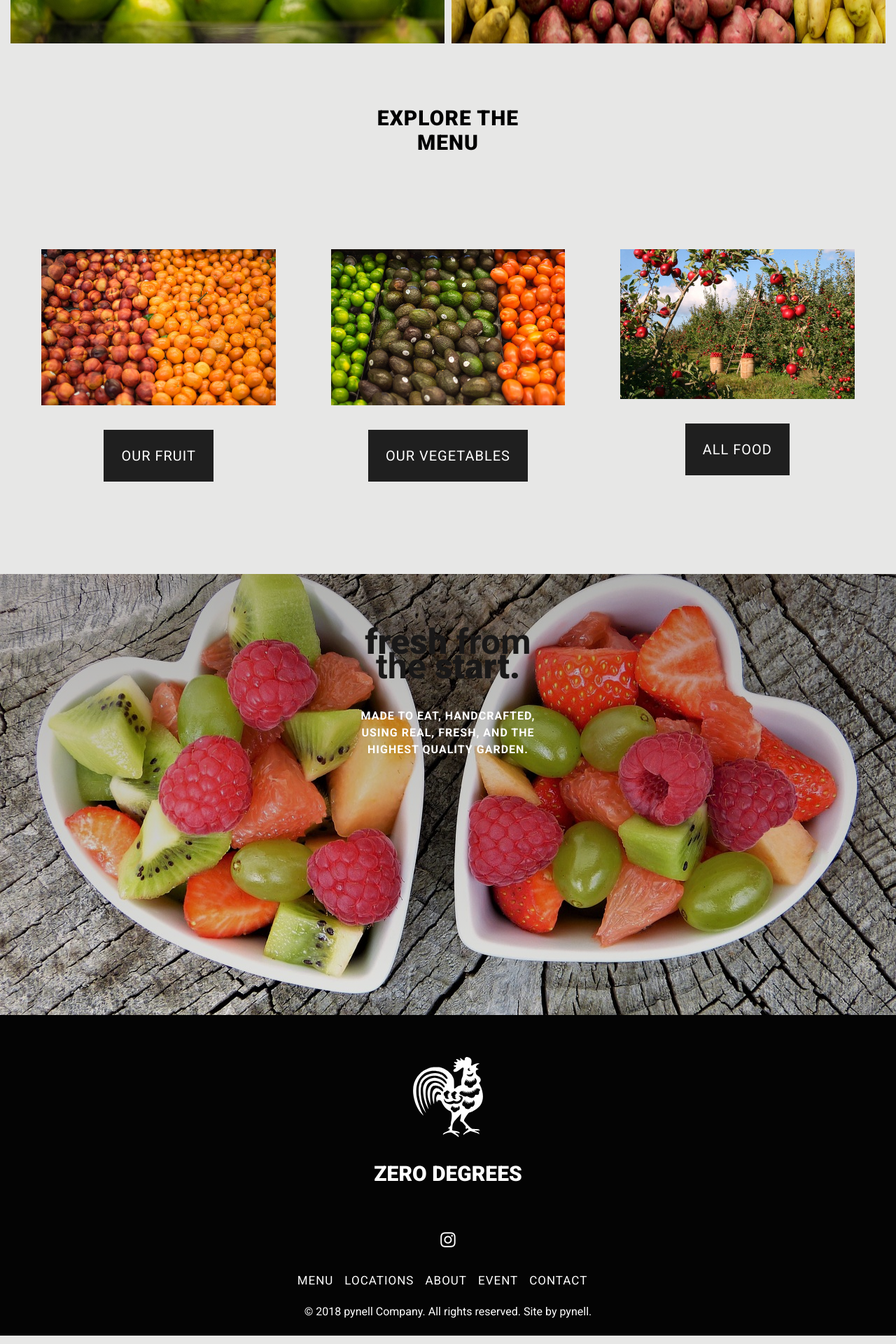
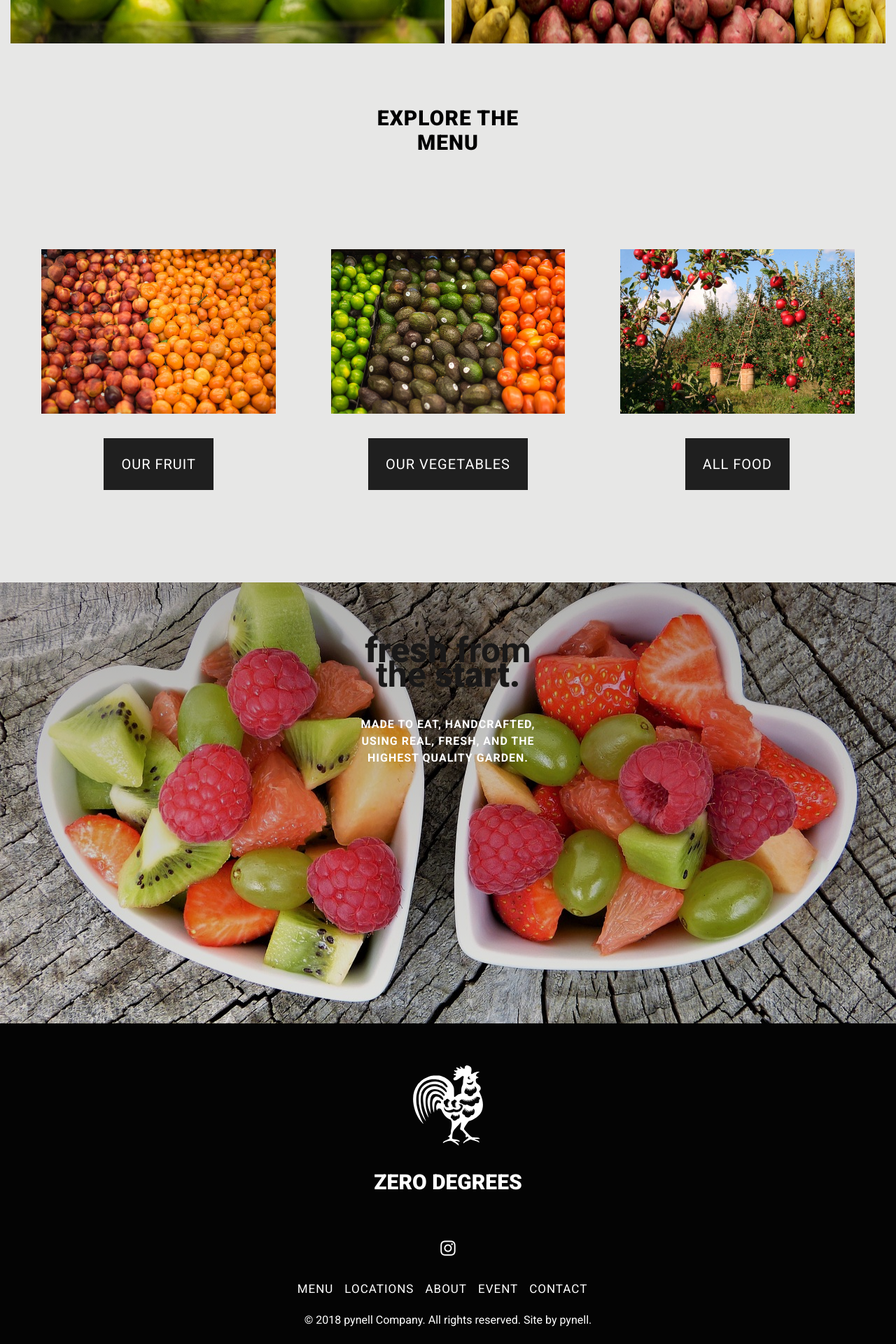
Before and after one commit to colorlessenergy/zero-degrees, a Jekyll site: the page built from index.html, in a window 1280 px wide. Shown: the part 2784-4704 px from the top of the page at 70% size. Built offline with Jekyll 4.4.1, drawn with Linux system fonts in a browser that asks for light colours.

```diff
--- a/event.html
+++ b/event.html
@@ -22,7 +22,7 @@ layout: default
 </section>
 <section class="quote">
   <h2 class="quote__title">get a quote</h2>
-  <p class="quote__button"> <a class="quote__link" href="#">open form</a> </p>
+  <p class="button"> <a class="button__link" href="#">open form</a> </p>
 </section>
 <section class="gallery">
   {% for fruit in site.data.gallery %}
--- a/index.html
+++ b/index.html
@@ -12,17 +12,17 @@ layout: default
     <div class="about__card">
       <p class="about__title">location</p>
       <i class="fa fa-map-marker"></i>
-      <p class="about__button"> <a class="about__link" href="location.html">find your spot</a> </p>
+      <p class="button"> <a class="button__link" href="location.html">find your spot</a> </p>
     </div>
     <div class="about__card">
       <p class="about__title">event</p>
       <i class="fa fa-calendar-o" aria-hidden="true"></i>
-      <p class="about__button"> <a class="about__link" href="location.html">yup, we cater too</a> </p>
+      <p class="button"> <a class="button__link" href="location.html">yup, we cater too</a> </p>
     </div>
     <div class="about__card">
       <p class="about__title">about us</p>
       <i class="fa fa-question-circle"></i>
-      <p class="about__button"> <a class="about__link" href="location.html">meet the family</a> </p>
+      <p class="button"> <a class="button__link" href="location.html">meet the family</a> </p>
     </div>
   </div>
 </section>
@@ -40,15 +40,15 @@ layout: default
   <div class="menu__cards">
     <div class="menu__card">
       <img class="menu__img" src="assets/group-fruit.jpg" alt="a picture of fruits">
-      <p class="menu__button"> <a class="menu__link" href="fruit.html">our fruit</a> </p>
+      <p class="button"> <a class="button__link" href="fruit.html">our fruit</a> </p>
     </div>
     <div class="menu__card">
       <img class="menu__img" src="assets/group-fruit3.jpg" alt="a picture of vegetables">
-      <p class="menu__button"> <a class="menu__link" href="vegetable.html">our vegetables</a> </p>
+      <p class="button"> <a class="button__link" href="vegetable.html">our vegetables</a> </p>
     </div>
     <div class="menu__card">
       <img class="menu__img" src="assets/all-food.jpg" alt="a picture of vegetables">
-      <p class="menu__button"> <a class="menu__link" href="food.html">all food</a> </p>
+      <p class="button"> <a class="button__link" href="food.html">all food</a> </p>
     </div>
   </div>
 </section>
```
Also changed, not shown: css/css/module.css (+21 -13 lines).
